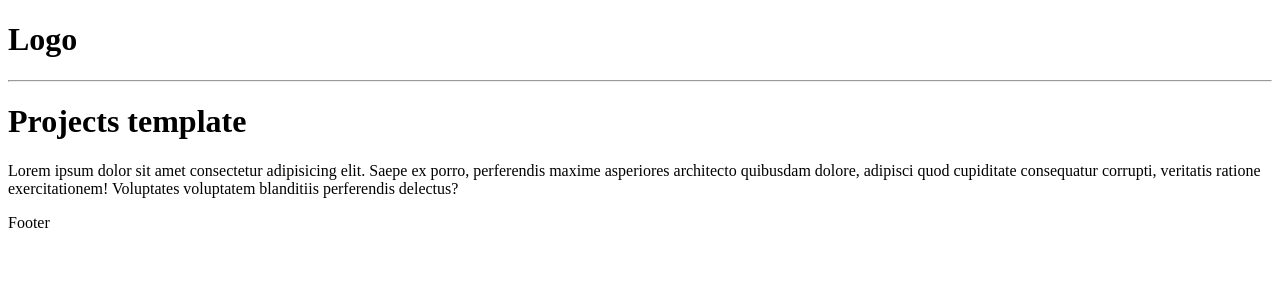
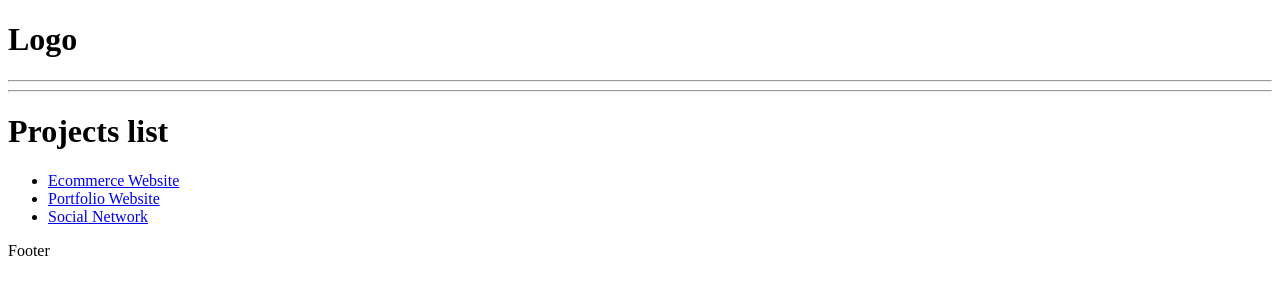
Before and after one commit to unriale/devsearch, a Django app: page /projects/ in a window 1280 px wide. Shown: the top 300 px of the page. Run offline with Django 4.2, Linux system fonts and the light colour scheme.

```diff
--- a/projects/templates/projects/projects.html
+++ b/projects/templates/projects/projects.html
@@ -1,12 +1,15 @@
 {% extends 'main.html' %}
 
 {% block content %}
-<h1>Projects template</h1>
-<p>Lorem ipsum dolor sit amet consectetur adipisicing elit. Saepe ex porro,
-     perferendis maxime asperiores architecto quibusdam dolore,
-     adipisci quod cupiditate consequatur corrupti,
-     veritatis ratione exercitationem!
-     Voluptates voluptatem blanditiis
-     perferendis delectus?</p>
+<hr/>
+<h1>Projects list</h1>
+
+<ul>
+     {% for project in projectsList %}
+          <li>
+               <a href="{% url 'project' project.id %}">{{ project.title }}</a>
+          </li>
+     {% endfor %}
+</ul>
 
 {% endblock %}
--- a/projects/templates/projects/single-project.html
+++ b/projects/templates/projects/single-project.html
@@ -1,5 +1,6 @@
 {% extends 'main.html' %}
 
 {% block content %}
-<h1>Single project template</h1>
+<h1>{{ project.title }}</h1>
+<p>{{ project.description }}</p>
 {% endblock %}
--- a/projects/views.py
+++ b/projects/views.py
@@ -1,8 +1,32 @@
 from django.shortcuts import render
 from django.http import HttpResponse
 
+projectsList = [
+    {
+        'id': '1',
+        'title': 'Ecommerce Website',
+        'description': 'Fully functional ecommerce website'
+    },
+    {
+        'id': '2',
+        'title': 'Portfolio Website',
+        'description': 'A personal website to write articles and display work'
+    },
+    {
+        'id': '3',
+        'title': 'Social Network',
+        'description': 'An open source project built by the community'
+    }
+]
+
 def projects(request):
-    return render(request, 'projects/projects.html')
+    context = {'projectsList': projectsList}
+    return render(request, 'projects/projects.html', context)
+
 
 def project(request, pk):
-    return render(request, 'projects/single-project.html')
+    project = None
+    for element in projectsList:
+        if element['id'] == pk:
+            project = element
+    return render(request, 'projects/single-project.html', {'project': project})
```
